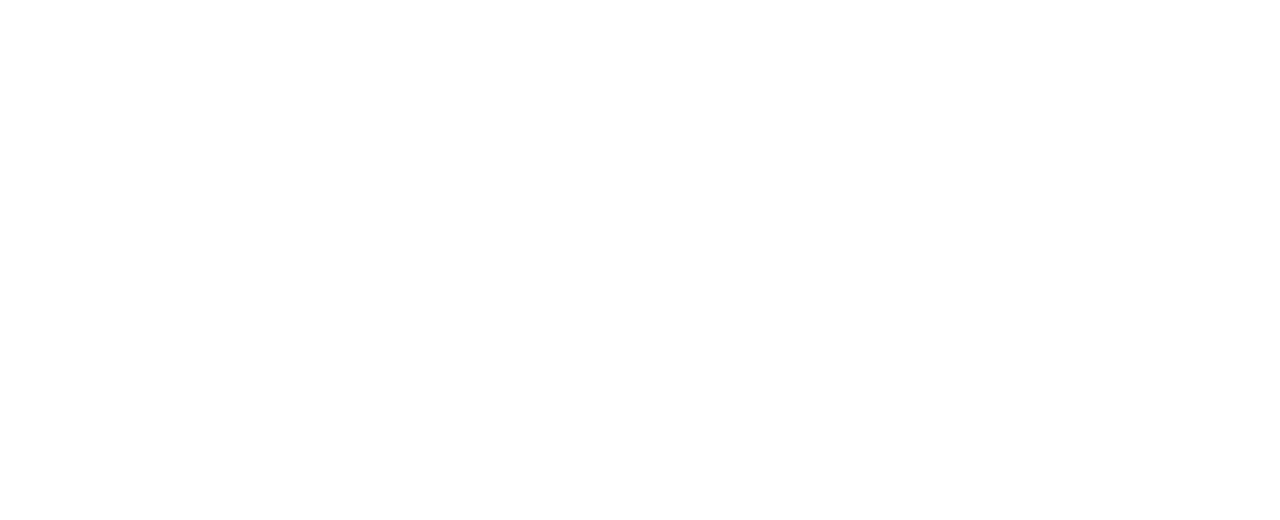
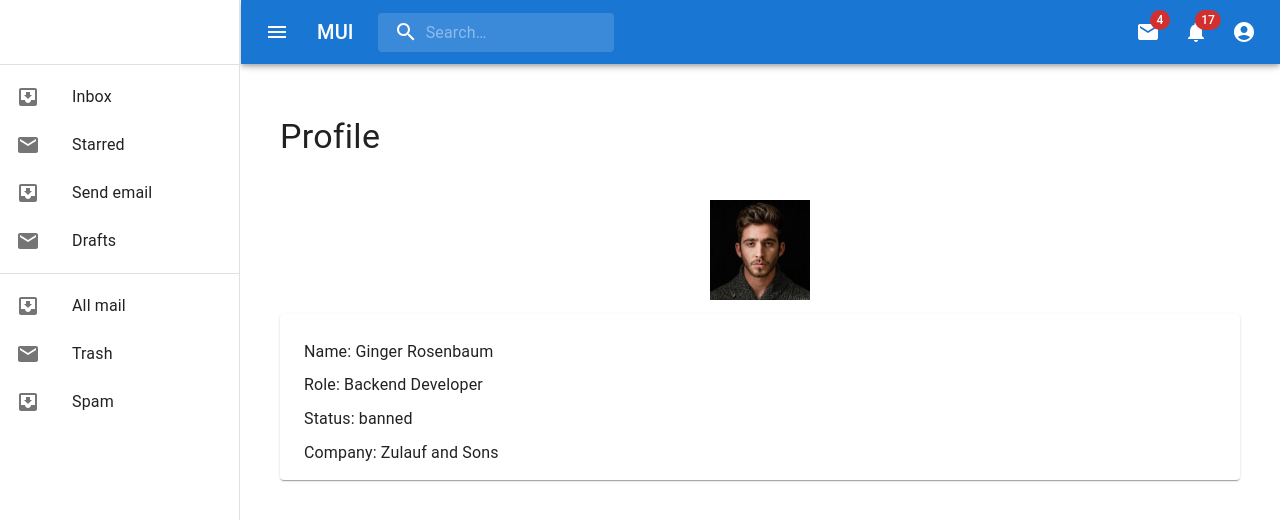
Before and after one commit to JacGenato/shopping-cart, a React (Create React App) app: page /profile in a window 1280 px wide. Before the commit this address had no page. Shown: the top 520 px of the page. Built offline with nearby package versions, Linux system fonts and the light colour scheme.

Commit message:
Create Profile Layout

```diff
--- a/package.json
+++ b/package.json
@@ -5,6 +5,7 @@
   "dependencies": {
     "@emotion/react": "^11.10.4",
     "@emotion/styled": "^11.10.4",
+    "@faker-js/faker": "^7.5.0",
     "@mui/icons-material": "^5.10.6",
     "@mui/material": "^5.10.6",
     "@testing-library/jest-dom": "^5.16.5",
@@ -15,8 +16,10 @@
     "@types/react": "^18.0.21",
     "@types/react-dom": "^18.0.6",
     "axios": "^0.27.2",
+    "lodash": "^4.17.21",
     "react": "^18.2.0",
     "react-dom": "^18.2.0",
+    "react-helmet-async": "^1.3.0",
     "react-router-dom": "^6.4.1",
     "react-scripts": "5.0.1",
     "typescript": "^4.8.3",
@@ -46,5 +49,8 @@
       "last 1 firefox version",
       "last 1 safari version"
     ]
+  },
+  "devDependencies": {
+    "@types/lodash": "^4.14.185"
   }
 }
--- a/src/__mock__/user.js
+++ b/src/__mock__/user.tsx
@@ -3,9 +3,9 @@
 
 // ----------------------------------------------------------------------
 
-const users = [...Array(24)].map((_, index) => ({
+const user = {
   id: faker.datatype.uuid(),
-  avatarUrl: `/static/mock-images/avatars/avatar_${index + 1}.jpg`,
+  avatarUrl: `/static/mock-images/avatars/avatar_${9}.jpg`,
   name: faker.name.findName(),
   company: faker.company.companyName(),
   isVerified: faker.datatype.boolean(),
@@ -22,6 +22,6 @@
     'Front End Developer',
     'Full Stack Developer',
   ]),
-}));
+};
 
-export default users;
+export default user;
--- a/src/config/routes.tsx
+++ b/src/config/routes.tsx
@@ -2,6 +2,7 @@
 import { useRoutes } from 'react-router-dom';
 import DashboardLayout from '../layouts/dashboard';
 import Home from '../pages/Home';
+import Profile from '../pages/Profile';
 
 const Router = () => {
   return useRoutes([
@@ -13,6 +14,7 @@
           path: '/',
           element: <Home />,
         },
+        { path: 'profile', element: <Profile /> },
       ],
     },
   ]);
--- a/src/pages/Profile.tsx
+++ b/src/pages/Profile.tsx
@@ -1,7 +1,67 @@
 import React from 'react';
+import USER from '../__mock__/user';
+import {
+  Avatar,
+  Typography,
+  Container,
+  Card,
+  Stack,
+  Button,
+  Grid,
+  List,
+  Box,
+} from '@mui/material';
+import Page from '../components/Page';
+
+const { id, name, role, status, company, avatarUrl, isVerified } = USER;
 
 const Profile = () => {
-  return <div>Profile</div>;
+  return (
+    <Container>
+      <Stack
+        direction="row"
+        alignItems="center"
+        justifyContent="space-between"
+        mb={5}
+      >
+        <Typography variant="h4" gutterBottom>
+          Profile
+        </Typography>
+      </Stack>
+
+      <Box sx={{ px: 2.5, pb: 3, mt: 10 }}>
+        <Stack
+          alignItems="center"
+          spacing={3}
+          sx={{ pt: 5, borderRadius: 2, position: 'relative' }}
+        >
+          <Box
+            component="img"
+            src={avatarUrl}
+            sx={{ width: 100, position: 'absolute', top: -50 }}
+          />
+        </Stack>
+      </Box>
+      <Grid item xs={12} md={6} lg={8}>
+        <Card>
+          <Box sx={{ p: 3, pb: 1 }} dir="ltr">
+            <Typography variant="subtitle1" gutterBottom>
+              Name: {name}
+            </Typography>
+            <Typography variant="subtitle1" gutterBottom>
+              Role: {role}
+            </Typography>{' '}
+            <Typography variant="subtitle1" gutterBottom>
+              Status: {status}
+            </Typography>{' '}
+            <Typography variant="subtitle1" gutterBottom>
+              Company: {company}
+            </Typography>
+          </Box>
+        </Card>
+      </Grid>
+    </Container>
+  );
 };
 
 export default Profile;
```
Also changed, not shown: 1 other file (tests, documents, lock files or other folders).
